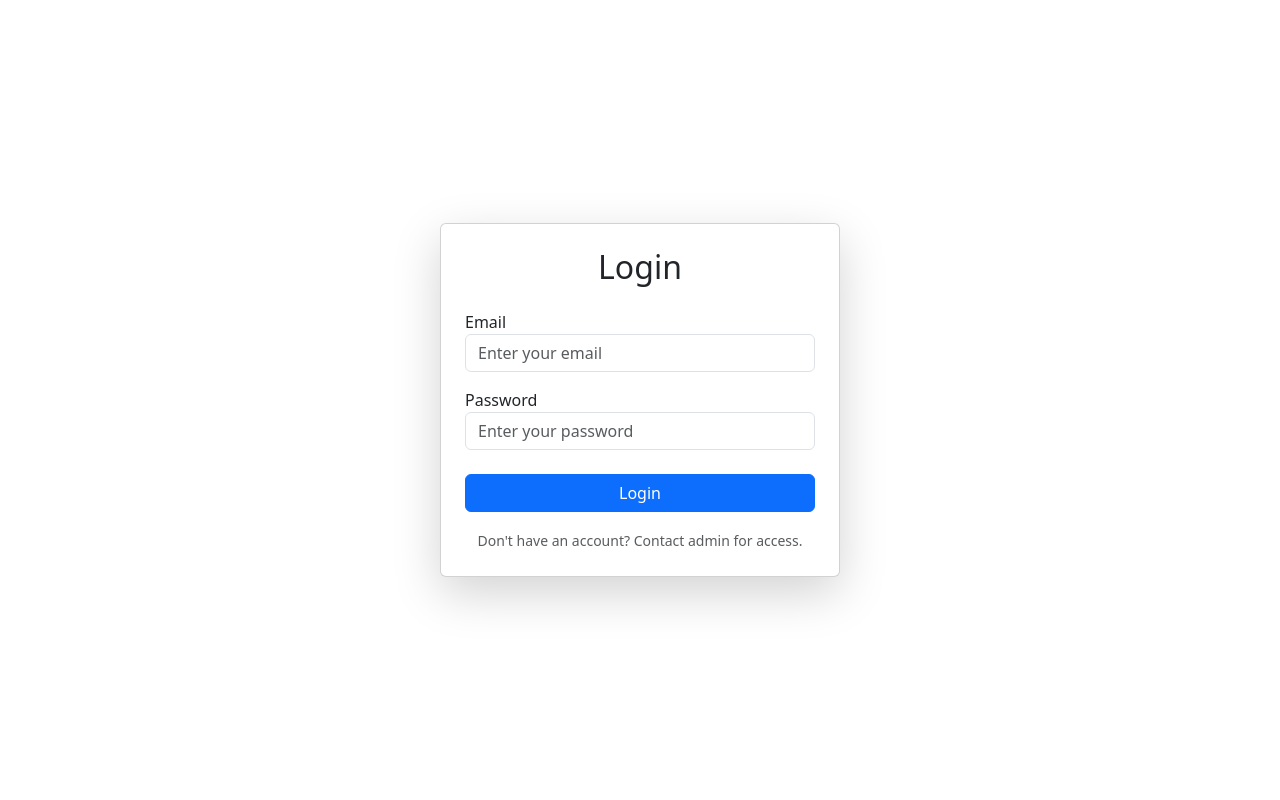
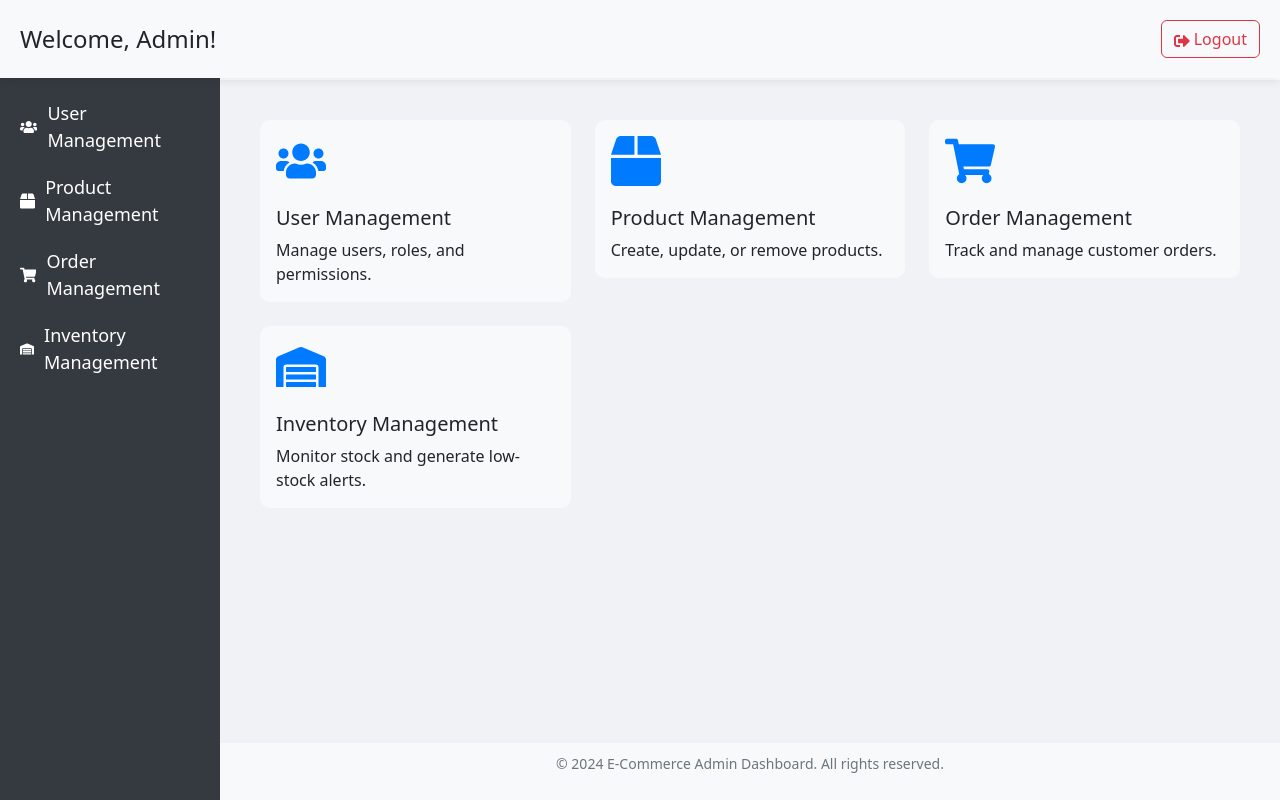
Before and after one commit to IT21084522/ecommerce-system, a React (Create React App) app: page /dashboard in a window 1280 px wide. Before the commit this address led to /login. Built offline with nearby package versions, Linux system fonts and the light colour scheme.

Commit message:
dashboard new UI

```diff
--- /dev/null
+++ b/db.json
@@ -0,0 +1,90 @@
+{
+  "users": [
+    {
+      "id": "1",
+      "username": "admin",
+      "password": "admin123",
+      "role": "Admin"
+    },
+    {
+      "id": "2",
+      "username": "csr",
+      "password": "csr123",
+      "role": "CSR"
+    },
+    {
+      "id": "3",
+      "username": "vendor",
+      "password": "vendor123",
+      "role": "Vendor"
+    },
+    {
+      "id": "6b9a",
+      "name": "test",
+      "email": "test@gmail.com",
+      "role": "Admin"
+    }
+  ],
+  "products": [
+    {
+      "id": "1",
+      "name": "Product A",
+      "price": 100,
+      "stock": 50,
+      "category": "Category 1",
+      "active": true
+    },
+    {
+      "id": "2",
+      "name": "Product B",
+      "price": 200,
+      "stock": 30,
+      "category": "Category 2",
+      "active": true
+    }
+  ],
+  "orders": [
+    {
+      "id": "1",
+      "customerName": "John Doe",
+      "productId": 1,
+      "vendorId": 1,
+      "quantity": 2,
+      "status": "Processing"
+    },
+    {
+      "id": "2",
+      "customerName": "Jane Smith",
+      "productId": 2,
+      "vendorId": 2,
+      "quantity": 1,
+      "status": "Partially Delivered"
+    }
+  ],
+  "vendors": [
+    {
+      "id": "1",
+      "name": "Vendor A",
+      "email": "vendorA@example.com"
+    },
+    {
+      "id": "2",
+      "name": "Vendor B",
+      "email": "vendorB@example.com"
+    }
+  ],
+  "vendorComments": [
+    {
+      "vendorId": 1,
+      "rating": 5,
+      "comment": "Excellent service!",
+      "id": "d521"
+    },
+    {
+      "vendorId": 2,
+      "rating": 3,
+      "comment": "Average experience.",
+      "id": "4c41"
+    }
+  ]
+}
--- a/package.json
+++ b/package.json
@@ -3,13 +3,16 @@
   "version": "0.1.0",
   "private": true,
   "dependencies": {
+    "@fortawesome/react-fontawesome": "^0.2.2",
     "@testing-library/jest-dom": "^5.17.0",
     "@testing-library/react": "^13.4.0",
     "@testing-library/user-event": "^13.5.0",
     "axios": "^1.7.7",
     "bootstrap": "^5.3.3",
     "react": "^18.3.1",
+    "react-bootstrap": "^2.10.4",
     "react-dom": "^18.3.1",
+    "react-icons": "^5.3.0",
     "react-router-dom": "^6.26.2",
     "react-scripts": "5.0.1",
     "web-vitals": "^2.1.4"
--- a/src/App.js
+++ b/src/App.js
@@ -17,7 +17,7 @@ import OrderManagementPage from './pages/OrderManagementPage';
 function App() {
   return (
     <Router>
-      <Routes>
+      {/* <Routes>
         <Route path="/login" element={<LoginPage />} />
 
         <Route path="/dashboard" element={
@@ -85,6 +85,20 @@ function App() {
             <CustomerCommentForm />
           </PrivateRoute>
         } />
+      </Routes> */}
+      <Routes>
+        <Route path="/login" element={<LoginPage />} />
+        <Route path="/dashboard" element={<DashboardPage />} />
+        <Route path="/users" element={<UserManagementPage />} />
+        <Route path="/products" element={<ProductManagementDashboard />} />
+        <Route path="/products/add" element={<AddProductPage />} />
+        <Route path="/products/view" element={<ViewProductsPage />} />
+        <Route path="/products/categories" element={<ManageCategoriesPage />} />
+        <Route path="/customer-orders" element={<CustomerOrderManagementPage />} />
+        <Route path="/order-management" element={<OrderManagementPage />} />
+        <Route path="/inventory" element={<InventoryManagementPage />} />
+        <Route path="/vendors" element={<VendorManagementPage />} />
+        <Route path="/vendors/:vendorId/comments" element={<CustomerCommentForm />} />
       </Routes>
     </Router>
   );
--- /dev/null
+++ b/src/pages/DashboardPage.css
@@ -0,0 +1,112 @@
+/* Main dashboard container */
+.dashboard-container {
+    display: flex;
+    height: 100vh;
+    overflow: hidden;
+  }
+
+  /* Sidebar */
+  .sidebar {
+    background-color: #343a40;
+    padding: 20px;
+    width: 220px;
+    color: white;
+    height: 100vh;
+    position: fixed;
+    top: 60px; /* Move the sidebar below the header */
+    left: 0;
+    z-index: 1000;
+  }
+
+  .sidebar nav ul {
+    list-style-type: none;
+    padding: 0;
+  }
+
+  .sidebar nav ul li {
+    margin: 20px 0;
+  }
+
+  .sidebar nav ul li a {
+    color: white;
+    text-decoration: none;
+    font-size: 18px;
+    display: flex;
+    align-items: center;
+  }
+
+  .sidebar nav ul li a:hover {
+    color: #ffc107;
+    transition: color 0.3s;
+  }
+
+  .sidebar-icon {
+    margin-right: 10px; /* Add space between icon and text */
+  }
+
+  /* Dashboard Header */
+  .dashboard-header {
+    position: fixed;
+    top: 0;
+    left: 0;
+    width: 100%;
+    z-index: 1100;
+    background-color: #f8f9fa;
+    padding: 20px;
+    display: flex;
+    justify-content: space-between;
+    align-items: center;
+    box-shadow: 0 2px 10px rgba(0, 0, 0, 0.1);
+  }
+
+  .dashboard-header h2 {
+    font-size: 24px;
+    margin: 0;
+  }
+
+  .dashboard-header button {
+    font-size: 16px;
+  }
+
+  /* Main Dashboard */
+  .dashboard-main {
+    margin-left: 220px; /* Space for the sidebar */
+    margin-top: 80px; /* Space for the fixed header */
+    padding: 40px;
+    background-color: #f0f2f5;
+    width: calc(100% - 220px); /* Adjust width for sidebar */
+    overflow-y: auto;
+  }
+
+  .dashboard-card {
+    cursor: pointer;
+    border: none;
+    border-radius: 10px;
+    background: #f8f9fa;
+    transition: transform 0.3s, box-shadow 0.3s;
+  }
+
+  .dashboard-card:hover {
+    transform: translateY(-10px);
+    box-shadow: 0px 10px 15px rgba(0, 0, 0, 0.1);
+  }
+
+  .dashboard-icon {
+    font-size: 50px;
+    color: #007bff;
+    margin-bottom: 20px;
+  }
+
+  /* Footer */
+  .dashboard-footer {
+    position: fixed;
+    bottom: 0;
+    left: 220px;
+    width: calc(100% - 220px);
+    background-color: #f8f9fa;
+    padding: 10px;
+    text-align: center;
+    font-size: 14px;
+    color: #6c757d;
+    z-index: 1100;
+  }
--- a/src/pages/DashboardPage.js
+++ b/src/pages/DashboardPage.js
@@ -1,10 +1,86 @@
 import React from 'react';
+import { Container, Row, Col, Card, Button } from 'react-bootstrap';
+import { FaUsers, FaBox, FaShoppingCart, FaWarehouse, FaSignOutAlt } from 'react-icons/fa';
+import 'bootstrap/dist/css/bootstrap.min.css';
+import './DashboardPage.css'; // For custom CSS animations and styles
 
 const DashboardPage = () => {
+  const userName = localStorage.getItem('userName') || 'Admin'; // Assume userName is stored in localStorage
+
+  const handleLogout = () => {
+    // Handle logout logic (e.g., clear tokens, redirect to login page)
+    localStorage.clear();
+    window.location.href = '/login';
+  };
+
   return (
-    <div>
-      <h1>Dashboard</h1>
-      <p>Welcome to the E-Commerce Admin Dashboard!</p>
+    <div className="dashboard-container">
+      {/* Header */}
+      <header className="dashboard-header d-flex justify-content-between align-items-center">
+        <h2>Welcome, {userName}!</h2>
+        <Button variant="outline-danger" onClick={handleLogout}>
+          <FaSignOutAlt /> Logout
+        </Button>
+      </header>
+
+      {/* Sidebar Navigation */}
+      <div className="sidebar">
+        <nav>
+          <ul>
+            <li><a href="/users"><FaUsers className="sidebar-icon" /> <span>User Management</span></a></li>
+            <li><a href="/products"><FaBox className="sidebar-icon" /> <span>Product Management</span></a></li>
+            <li><a href="/order-management"><FaShoppingCart className="sidebar-icon" /> <span>Order Management</span></a></li>
+            <li><a href="/inventory"><FaWarehouse className="sidebar-icon" /> <span>Inventory Management</span></a></li>
+          </ul>
+        </nav>
+      </div>
+
+      {/* Main Dashboard Area */}
+      <Container fluid className="dashboard-main">
+        <Row>
+          <Col md={6} lg={4} className="mb-4">
+            <Card className="dashboard-card" onClick={() => window.location.href = '/users'}>
+              <Card.Body>
+                <FaUsers className="dashboard-icon" />
+                <Card.Title>User Management</Card.Title>
+                <Card.Text>Manage users, roles, and permissions.</Card.Text>
+              </Card.Body>
+            </Card>
+          </Col>
+          <Col md={6} lg={4} className="mb-4">
+            <Card className="dashboard-card" onClick={() => window.location.href = '/products'}>
+              <Card.Body>
+                <FaBox className="dashboard-icon" />
+                <Card.Title>Product Management</Card.Title>
+                <Card.Text>Create, update, or remove products.</Card.Text>
+              </Card.Body>
+            </Card>
+          </Col>
+          <Col md={6} lg={4} className="mb-4">
+            <Card className="dashboard-card" onClick={() => window.location.href = '/order-management'}>
+              <Card.Body>
+                <FaShoppingCart className="dashboard-icon" />
+                <Card.Title>Order Management</Card.Title>
+                <Card.Text>Track and manage customer orders.</Card.Text>
+              </Card.Body>
+            </Card>
+          </Col>
+          <Col md={6} lg={4} className="mb-4">
+            <Card className="dashboard-card" onClick={() => window.location.href = '/inventory'}>
+              <Card.Body>
+                <FaWarehouse className="dashboard-icon" />
+                <Card.Title>Inventory Management</Card.Title>
+                <Card.Text>Monitor stock and generate low-stock alerts.</Card.Text>
+              </Card.Body>
+            </Card>
+          </Col>
+        </Row>
+      </Container>
+
+      {/* Footer */}
+      <footer className="dashboard-footer">
+        <p>&copy; 2024 E-Commerce Admin Dashboard. All rights reserved.</p>
+      </footer>
     </div>
   );
 };
```
Also changed, not shown: 1 other file (tests, documents, lock files or other folders).
